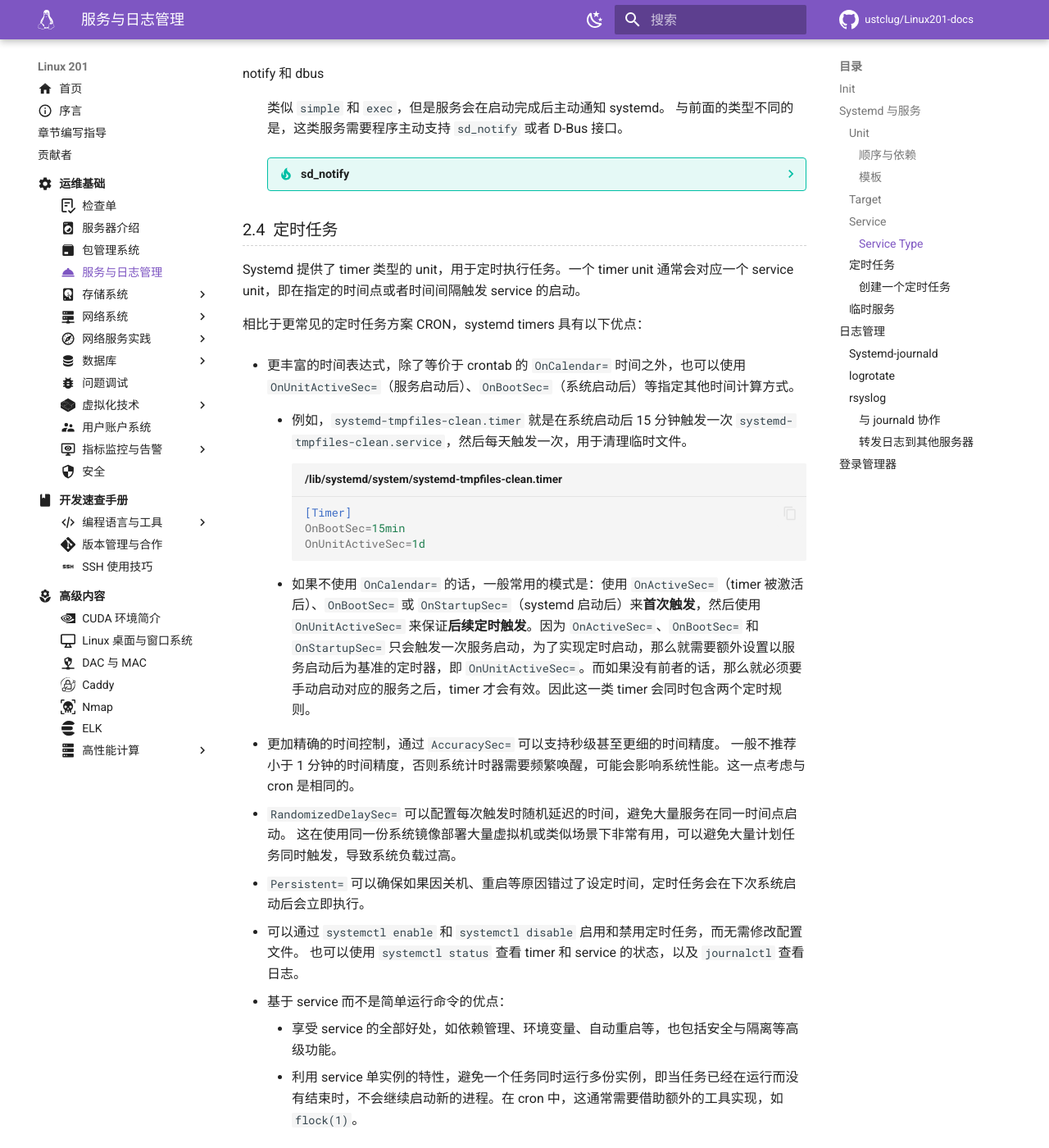
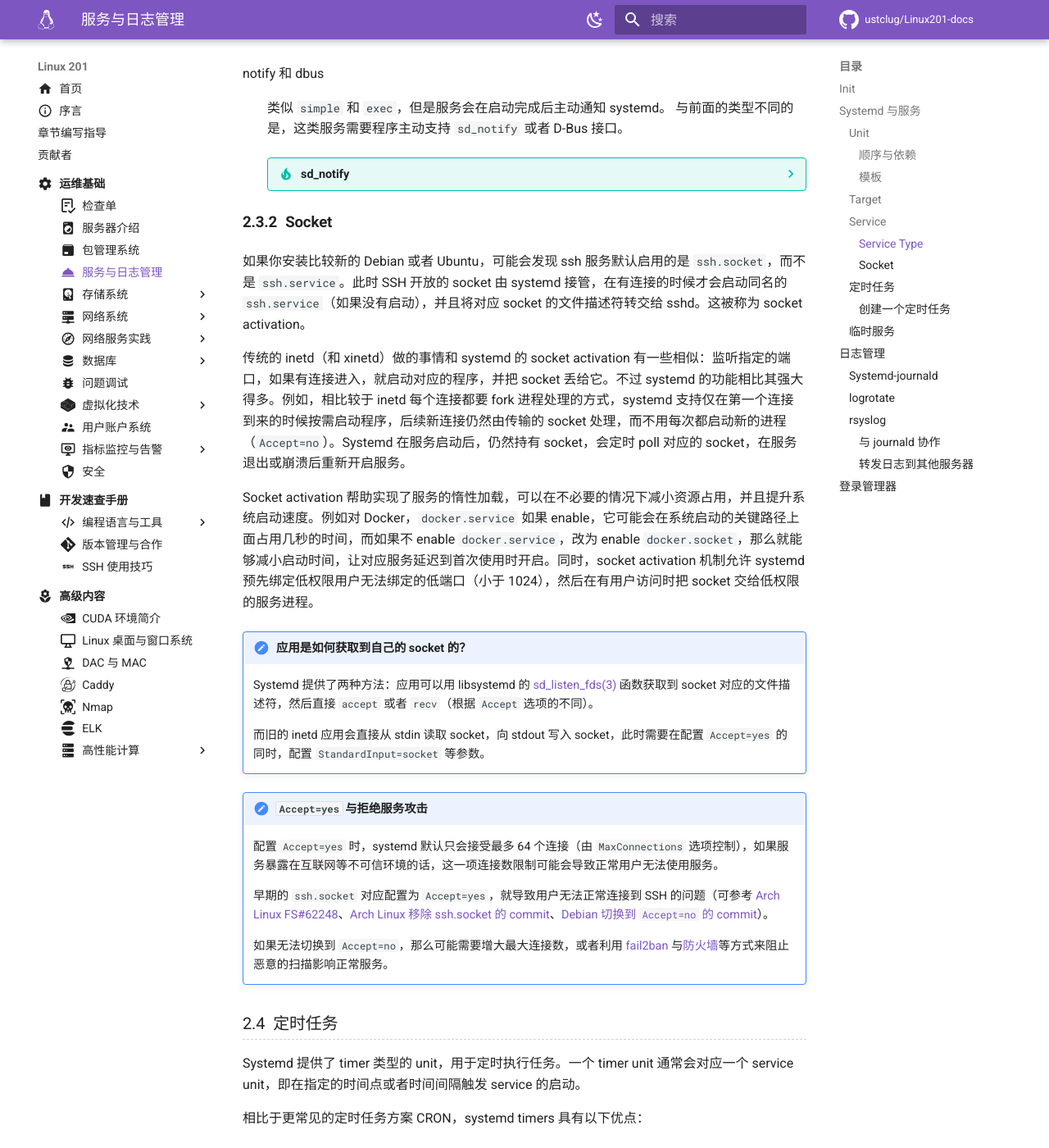
Before and after one commit to ustclug/Linux201-docs, an MkDocs documentation site: the page built from docs/ops/service.md, in a window 1280 px wide and 1400 px high, scrolled down 8770 px. Shown: the whole window at 82% size. Built offline with MkDocs 1.6.1 and Material for MkDocs 9.7.7, drawn with Linux system fonts in a browser that asks for light colours; comment, search, counter and statistics services are not loaded.

Commit message:
ops/service: Systemd socket activation

```diff
--- a/docs/ops/service.md
+++ b/docs/ops/service.md
@@ -330,6 +330,28 @@ notify 和 dbus
         通知的逻辑很简单，即使不使用 systemd 的 C 库，也可以自己手写实现，帮助文档也提供了 C 和 Python 的样例代码。值得一提的是，2024 年轰动一时的 [xz 后门事件][xz-backdoor]之所以能够影响 sshd 的逻辑，就是因为部分发行版在编译 OpenSSH 时链接了 libsystemd 来使用 `sd_notify()`，而 libsystemd 又依赖于（被植入后门的）liblzma。
 
   [xz-backdoor]: https://zh.wikipedia.org/wiki/XZ%E5%AE%9E%E7%94%A8%E7%A8%8B%E5%BA%8F%E5%90%8E%E9%97%A8 "维基百科：XZ 实用程序后门"
+
+#### Socket
+
+如果你安装比较新的 Debian 或者 Ubuntu，可能会发现 ssh 服务默认启用的是 `ssh.socket`，而不是 `ssh.service`。此时 SSH 开放的 socket 由 systemd 接管，在有连接的时候才会启动同名的 `ssh.service`（如果没有启动），并且将对应 socket 的文件描述符转交给 sshd。这被称为 socket activation。
+
+传统的 inetd（和 xinetd）做的事情和 systemd 的 socket activation 有一些相似：监听指定的端口，如果有连接进入，就启动对应的程序，并把 socket 丢给它。不过 systemd 的功能相比其强大得多。例如，相比较于 inetd 每个连接都要 fork 进程处理的方式，systemd 支持仅在第一个连接到来的时候按需启动程序，后续新连接仍然由传输的 socket 处理，而不用每次都启动新的进程（`Accept=no`）。Systemd 在服务启动后，仍然持有 socket，会定时 poll 对应的 socket，在服务退出或崩溃后重新开启服务。
+
+Socket activation 帮助实现了服务的惰性加载，可以在不必要的情况下减小资源占用，并且提升系统启动速度。例如对 Docker，`docker.service` 如果 enable，它可能会在系统启动的关键路径上面占用几秒的时间，而如果不 enable `docker.service`，改为 enable `docker.socket`，那么就能够减小启动时间，让对应服务延迟到首次使用时开启。同时，socket activation 机制允许 systemd 预先绑定低权限用户无法绑定的低端口（小于 1024），然后在有用户访问时把 socket 交给低权限的服务进程。
+
+!!! note "应用是如何获取到自己的 socket 的？"
+
+    Systemd 提供了两种方法：应用可以用 libsystemd 的 [sd_listen_fds(3)][sd_listen_fds.3] 函数获取到 socket 对应的文件描述符，然后直接 `accept` 或者 `recv`（根据 `Accept` 选项的不同）。
+
+    而旧的 inetd 应用会直接从 stdin 读取 socket，向 stdout 写入 socket，此时需要在配置 `Accept=yes` 的同时，配置 `StandardInput=socket` 等参数。
+
+!!! note "`Accept=yes` 与拒绝服务攻击"
+
+    配置 `Accept=yes` 时，systemd 默认只会接受最多 64 个连接（由 `MaxConnections` 选项控制），如果服务暴露在互联网等不可信环境的话，这一项连接数限制可能会导致正常用户无法使用服务。
+
+    早期的 `ssh.socket` 对应配置为 `Accept=yes`，就导致用户无法正常连接到 SSH 的问题（可参考 [Arch Linux FS#62248](https://bugs.archlinux.org/task/62248)、[Arch Linux 移除 ssh.socket 的 commit](https://gitlab.archlinux.org/archlinux/packaging/packages/openssh/-/commit/b5ee8a935e7f3869efb16c11d2dc6356870c91da)、[Debian 切换到 `Accept=no` 的 commit](https://salsa.debian.org/ssh-team/openssh/-/commit/0dc73888bbfc17fae04b891ac0c80f35f9c44f48)）。
+
+    如果无法切换到 `Accept=no`，那么可能需要增大最大连接数，或者利用 [fail2ban](./security.md#public-service-and-login) 与[防火墙](./network/firewall.md)等方式来阻止恶意的扫描影响正常服务。
 
 ### 定时任务 {#timers}
 
```
Also changed, not shown: docs/ops/storage/network.md (+1 -2 lines), docs/ops/virtualization/container.md (+1 -1 lines), includes/man.md (+1 -0 lines).
